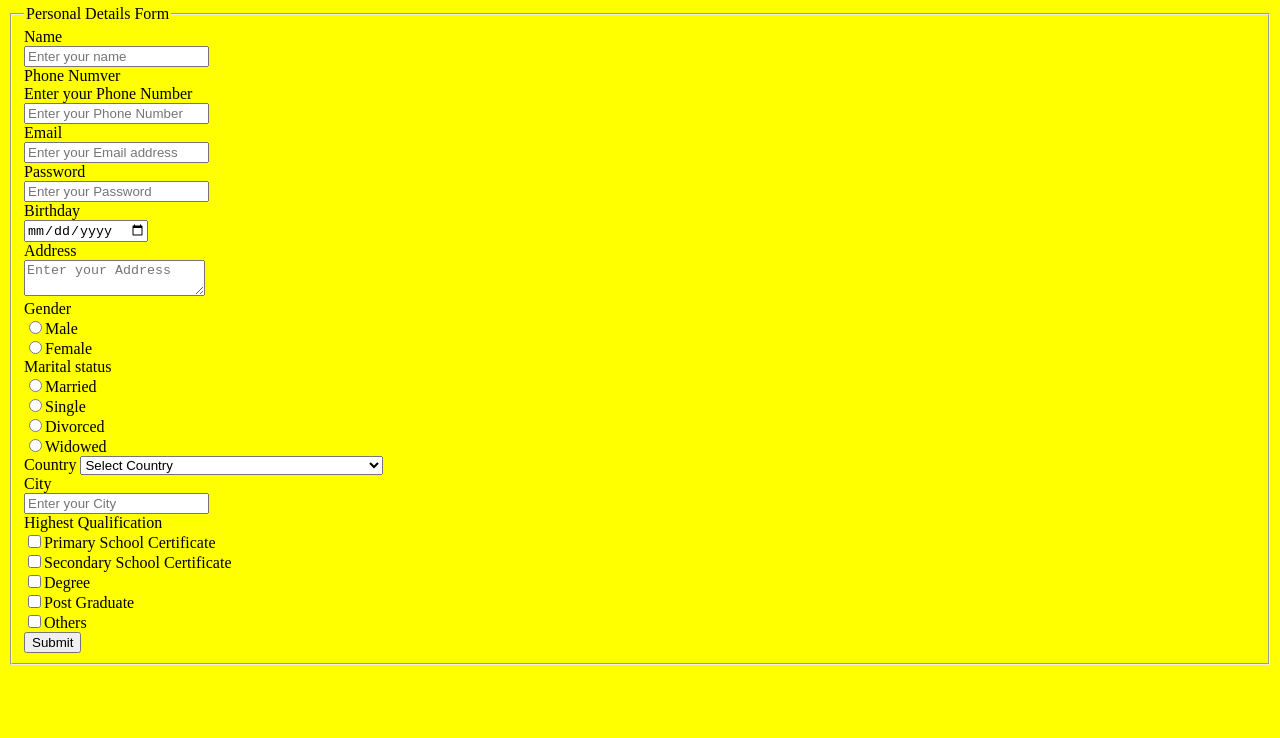
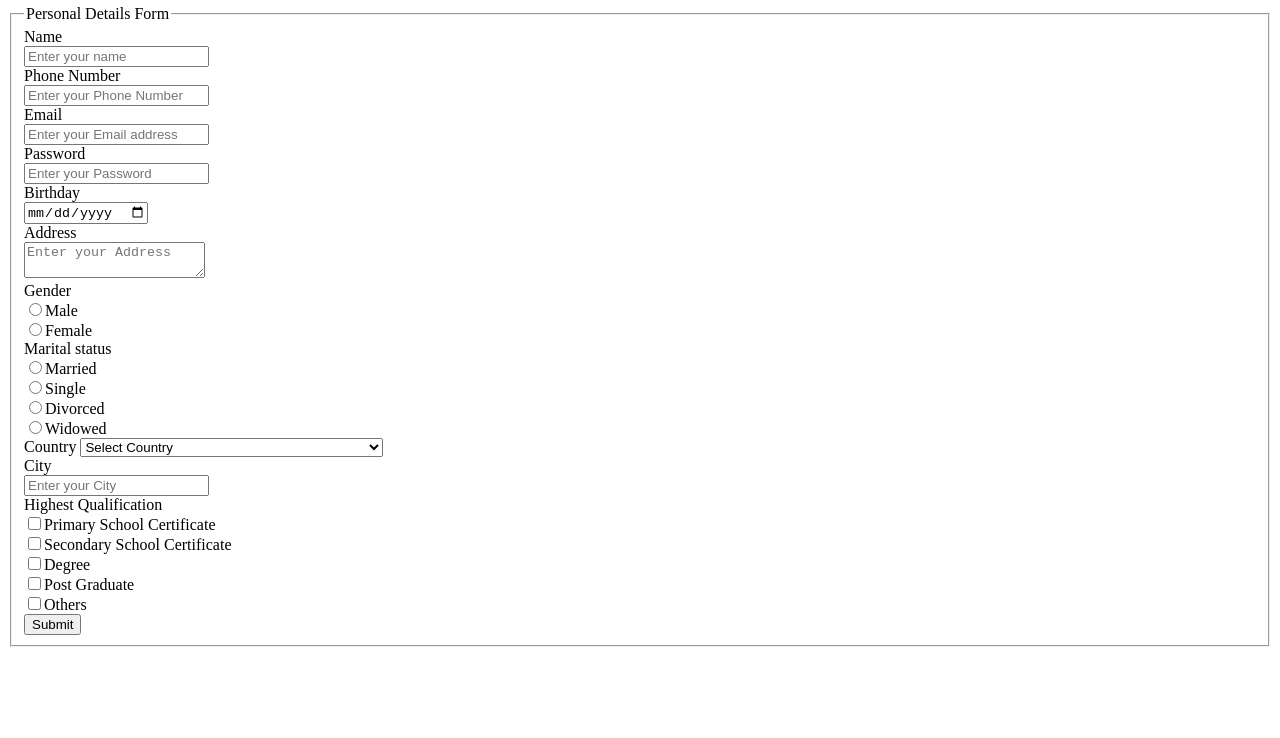
Before and after one commit to Habeebah14/Personal-Details-Form, a plain HTML site: page index.html in a window 1280 px wide. Shown: the part 62-800 px from the top of the page. Drawn offline with Linux system fonts and the light colour scheme.

Commit message:
index.html

```diff
--- a/index.html
+++ b/index.html
@@ -7,15 +7,14 @@
     <title>Personal Details Form</title>
 </head>
 
-<body bgcolor="yellow">
+<body bgcolor="white">
     <h2>Personal Details Form</h2>
     <form action="">
         <fieldset>
             <legend>Personal Details Form</legend>
             <label for="name">Name</label><br>
             <input type="enter your name" placeholder="Enter your name"><br>
-            <label for="email">Phone Numver</label><br>
-            <label for="phone number">Enter your Phone Number</label> <br>
+            <label for="email">Phone Number</label><br>
             <input type="text" placeholder="Enter your Phone Number"><br>
             <label for="email">Email</label><br>
             <input type="email" placeholder="Enter your Email address"><br>
@@ -302,5 +301,4 @@
             <input type="checkbox">Others <br>
             <input type="submit">
 </body>
-
 </html>
```
